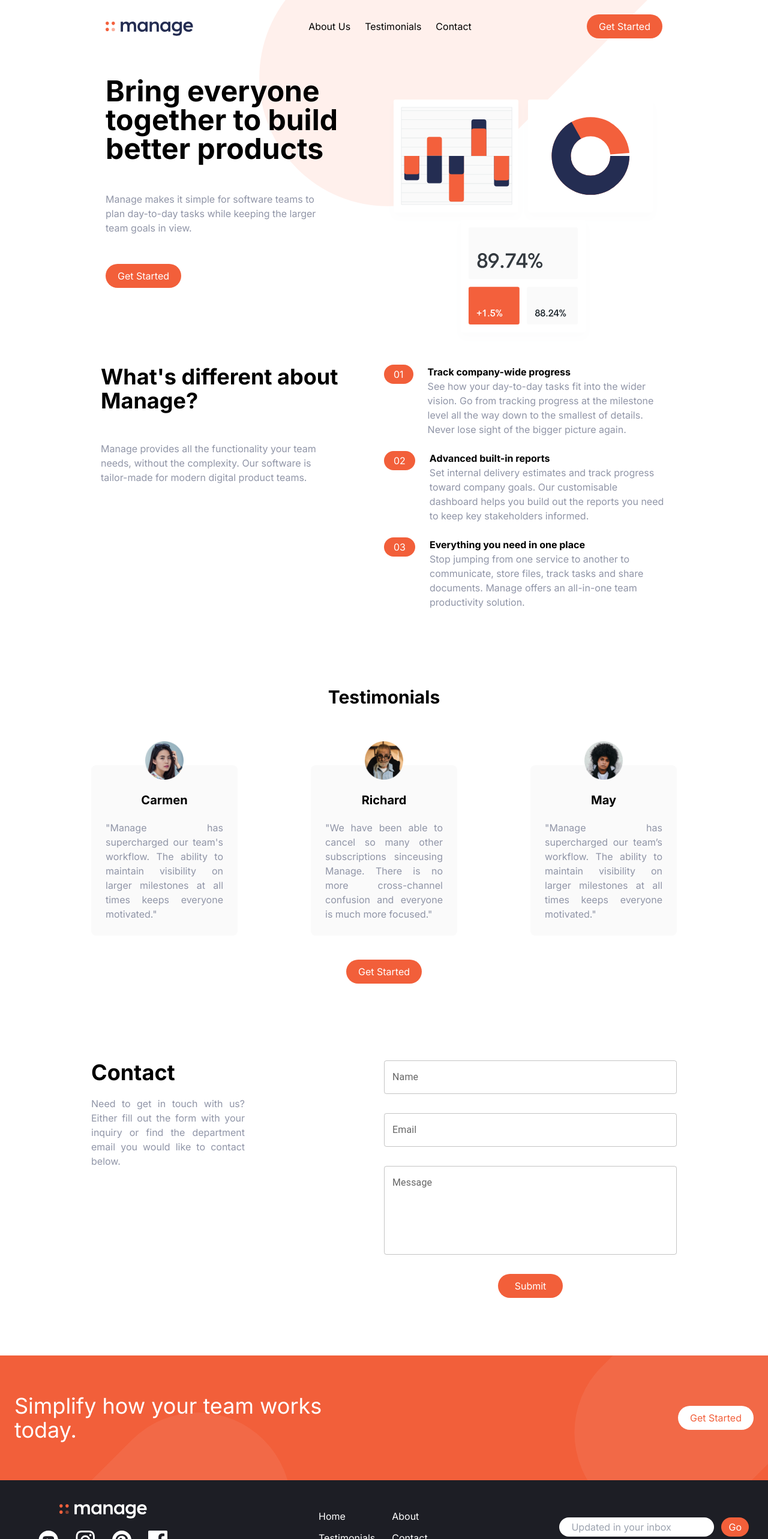
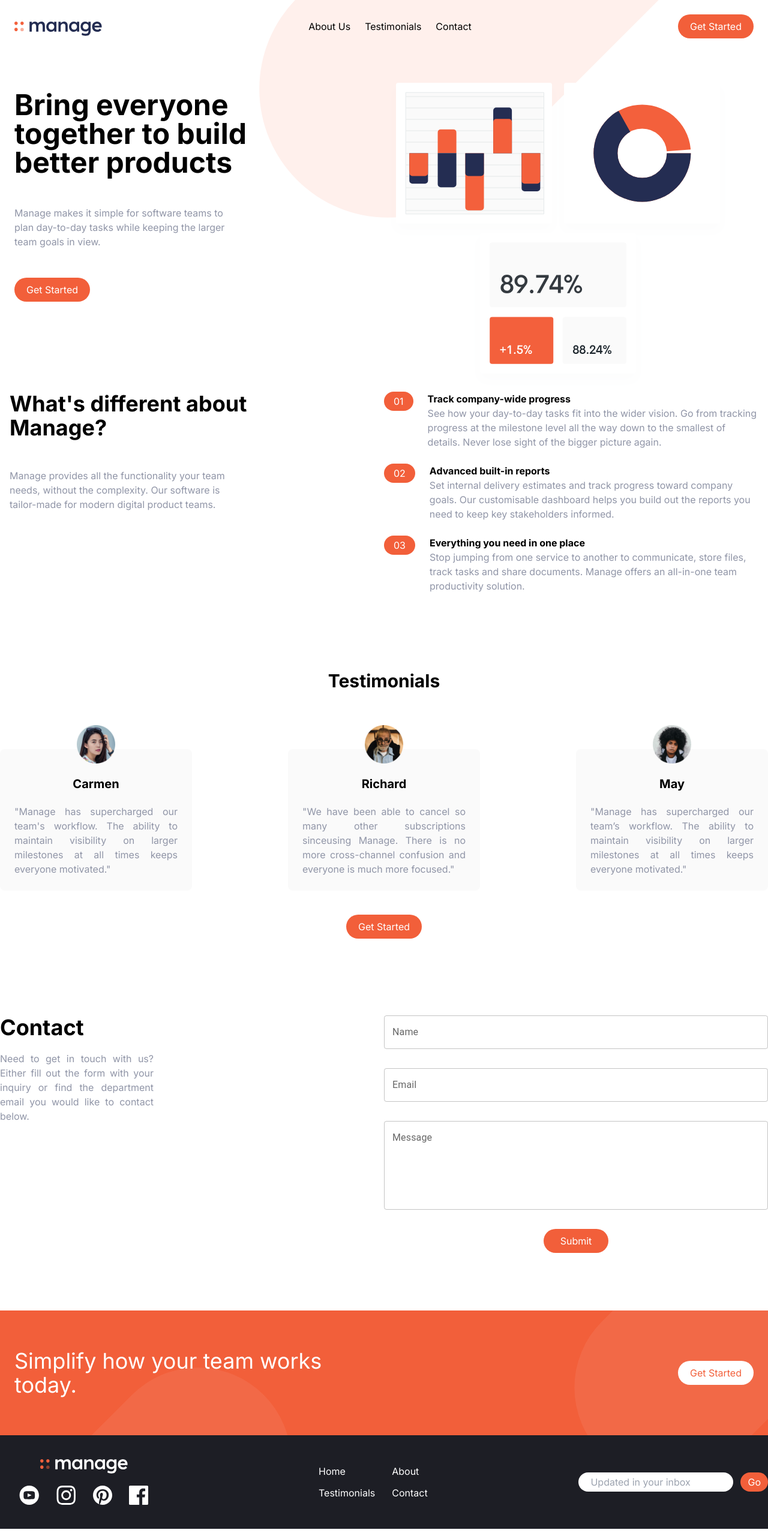
Before and after one commit to MohammedElHabach/CreoHub-Intership-Frontend-Week-2, a Next.js app: page / in a window 1280 px wide. Shown: the top 2566 px of the page at 60% size. Built offline with nearby package versions, Linux system fonts and the light colour scheme.

Commit message:
replaced container by xl:container in all sections

```diff
--- a/src/components/Contact.js
+++ b/src/components/Contact.js
@@ -6,7 +6,7 @@ const Contact = () => {
 
   return (
     <section id="contact" className="px-4 sm:px-0" >
-      <div className="container mx-auto flex flex-col  text-center md:text-left mt-32 md:flex-row ">
+      <div className="xl:container mx-auto flex flex-col  text-center md:text-left mt-32 md:flex-row ">
         <div className="space-y-5 md:w-1/2 ">
           <h3 className="font-bold text-4xl">Contact</h3>
           <p className=" md:w-64 text-darkGrayishBlue text-justify">
--- a/src/components/CtaSection.js
+++ b/src/components/CtaSection.js
@@ -1,7 +1,7 @@
 const CtaSection = () => {
   return (
     <section className=" bg-brightRed" >
-      <div id="cta" className="xl:container xl:mx-auto  mt-24  flex justify-between items-center px-6 py-16  ">
+      <div id="cta" className="xl:container mx-auto  mt-24  flex justify-between items-center px-6 py-16  ">
         <h2 className="text-bold text-white text-4xl md:w-1/2 ">
           Simplify how your team works today.
         </h2>
--- a/src/components/Features.js
+++ b/src/components/Features.js
@@ -1,7 +1,7 @@
 const Features = () => {
   return (
     <section id="features">
-      <div className="flex flex-col gap-y-7 container mx-auto px-4  xl:pt-10  md:flex-row  ">
+      <div className="flex flex-col gap-y-7 xl:container mx-auto px-4  xl:pt-10  md:flex-row  ">
         {/* Left */}
         <div className="flex flex-col space-y-12 md:w-1/2">
           <h2 className="max-w-md text-4xl font-bold text-center md:text-left">
--- a/src/components/Footer.js
+++ b/src/components/Footer.js
@@ -9,7 +9,7 @@ const Footer = () => {
 
   return (
     <footer className={`bg-veryDarkBlue ${marginTopClass}`}>
-      <div className="flex flex-col items-center  justify-between lg:mx-8  py-10  space-y-10 md:flex-row-reverse md:space-y-0 xl:container xl:mx-auto">
+      <div className="flex flex-col items-center  justify-between   py-10  space-y-10 md:flex-row-reverse md:space-y-0 xl:container mx-auto">
         <div className="flex justify-center items-center flex-wrap gap-y-4  space-x-3">
           <input
             type="email"
--- a/src/components/HeroSection.js
+++ b/src/components/HeroSection.js
@@ -1,7 +1,7 @@
 const HeroSection = ({ title, subtitle, image , customClasses}) => {
   return (
     <section id="hero">
-      <div className="container flex flex-col-reverse items-center px-6 mx-auto mt-10 space-y-0 gap-y-7 md:space-y-0 md:flex-row ">
+      <div className="xl:container flex flex-col-reverse items-center px-6 mx-auto mt-10 space-y-0 gap-y-7 md:space-y-0 md:flex-row ">
         <div className="flex flex-col mb-32 space-y-12 md:w-1/2">
           <h1 className=" max-w-md text-4xl font-bold text-center md:text-5xl md:text-left">
             {title}
--- a/src/components/Navbar.js
+++ b/src/components/Navbar.js
@@ -15,7 +15,7 @@ const Navbar = () => {
   }
 
   return (
-    <nav className=" relative container mx-auto p-6">
+    <nav className=" relative xl:container mx-auto p-6">
       <div className="flex items-center justify-between">
         <div className="pt-2">
           <Link href="/">
--- a/src/components/Testimonials.js
+++ b/src/components/Testimonials.js
@@ -20,7 +20,7 @@ const Testimonials = () => {
 
   return (
     <section id="testimonials" className="px-4 sm:px-0">
-      <div className="mx-auto container  mt-32 ">
+      <div className="mx-auto xl:container  mt-32 ">
         <h2 className="text-3xl font-bold text-center">Testimonials</h2>
 
         <div className="flex flex-col gap-y-20 mt-24  text-center md:text-left md:gap-x-8 lg:gap-x-16 md:justify-between  md:flex-row md:flex-wrap  ">
```
